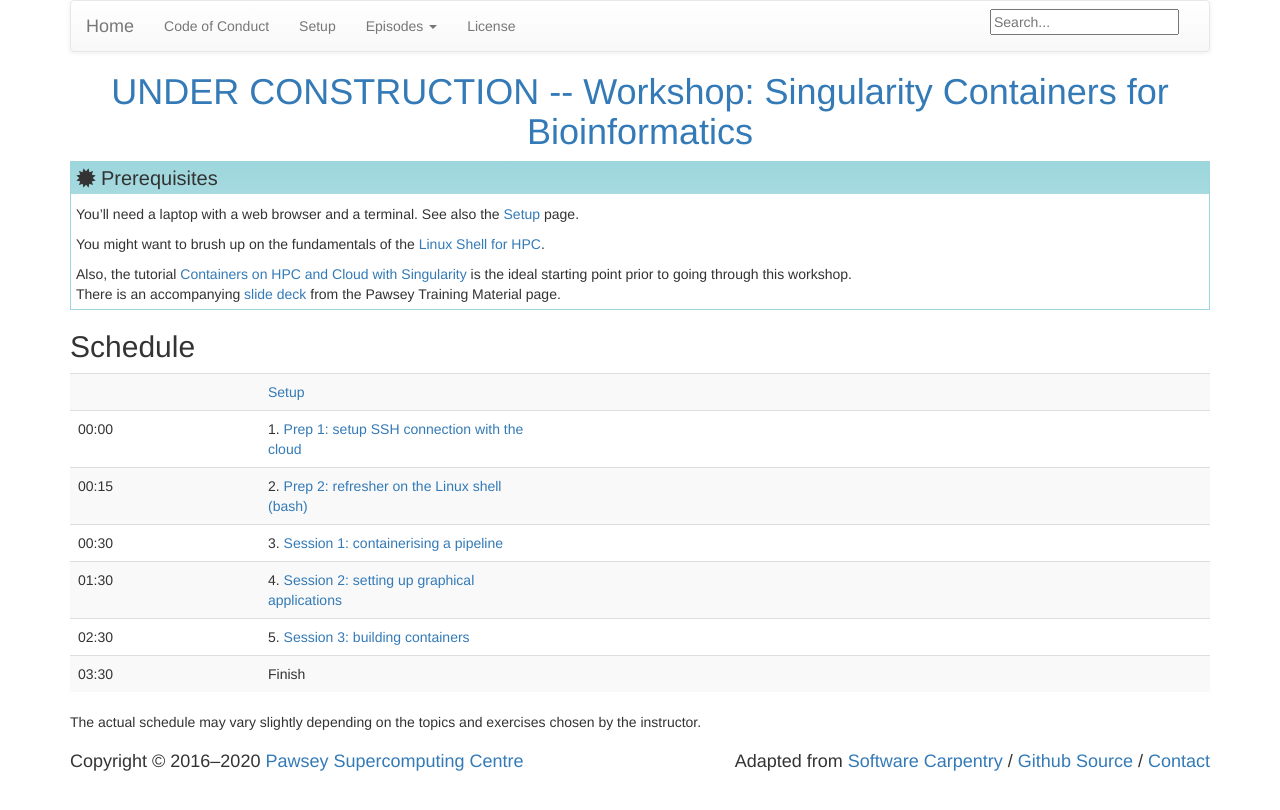
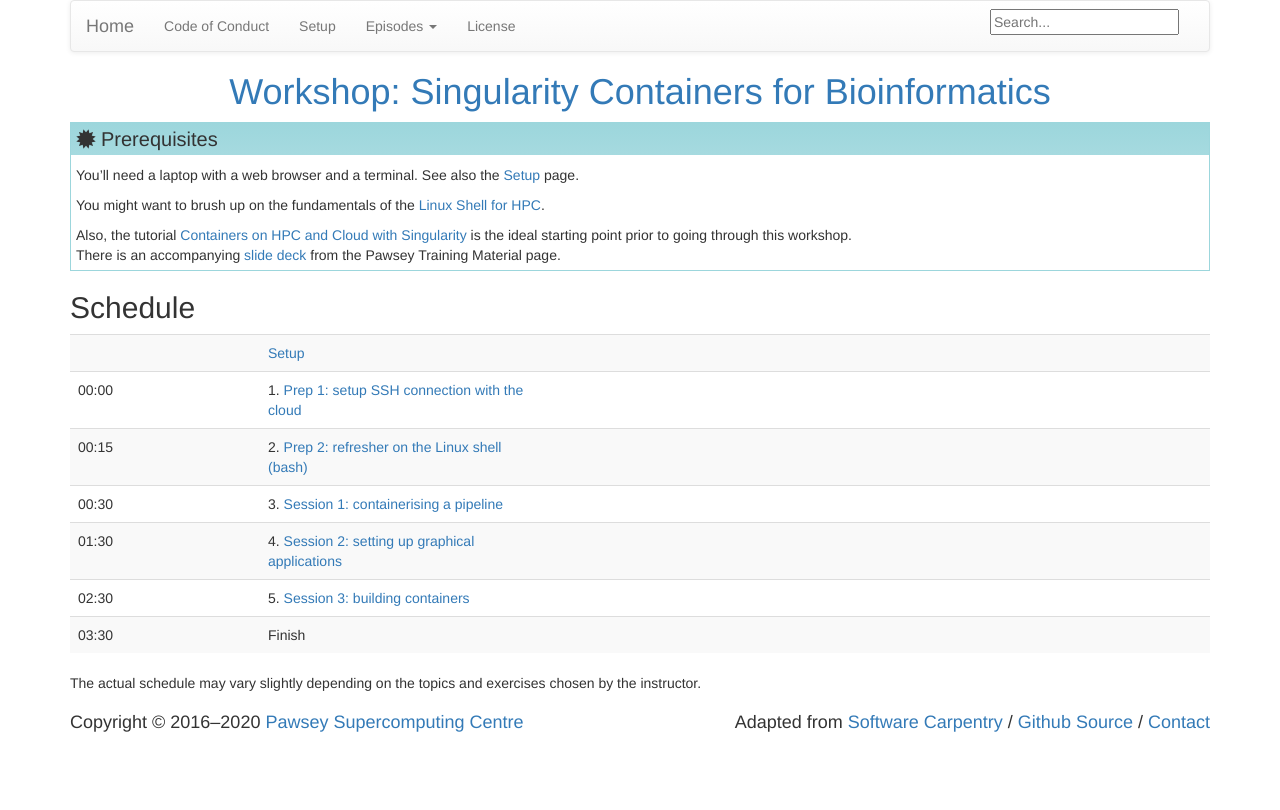
Before and after one commit to PawseySC/containers-bioinformatics-workshop, a Jekyll site: the page built from index.md, in a window 1280 px wide. Shown: the top 810 px of the page. Built offline with Jekyll 4.4.1, drawn with Linux system fonts in a browser that asks for light colours.

Commit message:
removed under construction banner

```diff
--- a/_config.yml
+++ b/_config.yml
@@ -6,7 +6,7 @@
 carpentry: "swc"
 
 # Overall title for pages.
-title: "UNDER CONSTRUCTION -- Workshop: Singularity Containers for Bioinformatics"
+title: "Workshop: Singularity Containers for Bioinformatics"
 
 # Contact.  This *must* include the protocol: if it's an email
 # address, it must look like "mailto:lessons@software-carpentry.org",
```
